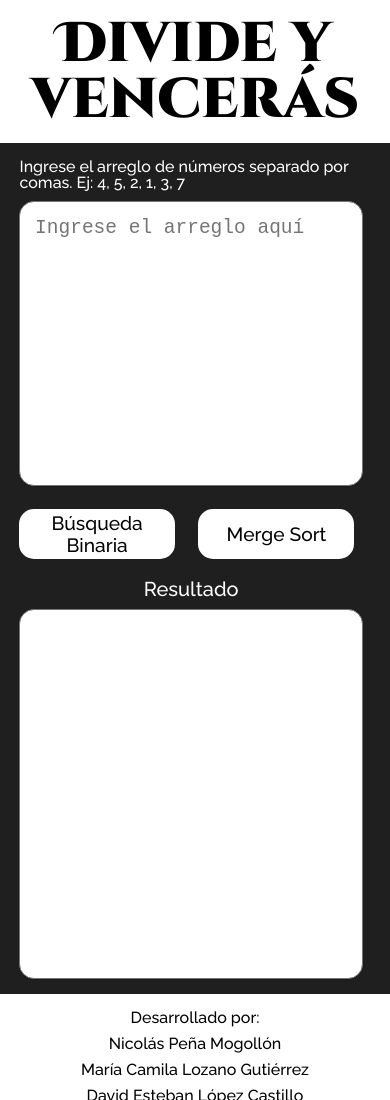
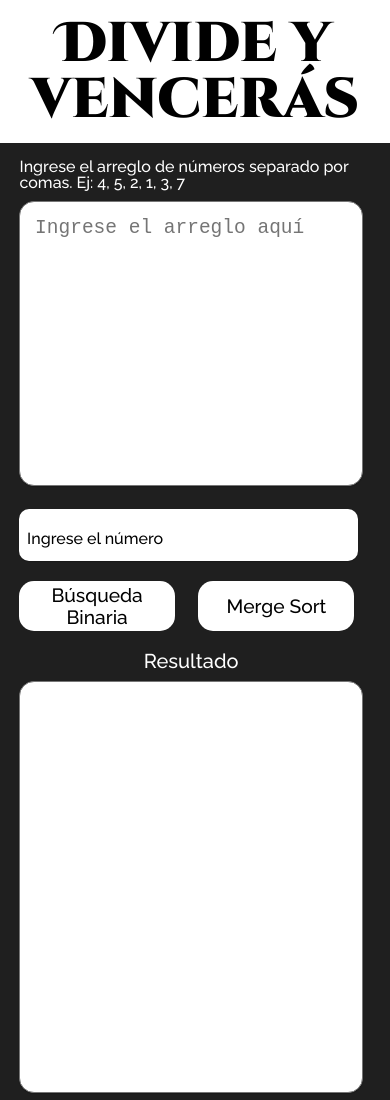
Before and after one commit to Nicolas-Pena-Mogollon/complejidadDivideVenceras, a plain HTML site: page index.html in a window 390 px wide. Shown: the top 1100 px of the page. Drawn offline with Linux system fonts and the light colour scheme.

Commit message:
New number input
Se añade un input para realizar la búsqueda binaria

```diff
--- a/index.html
+++ b/index.html
@@ -13,6 +13,8 @@
     <link rel="stylesheet" href="../static/css/footer.css">
     <link rel="stylesheet" href="../static/css/input-section/button.css">
     <link rel="stylesheet" href="../static/css/input-section/textarea.css">
+    <link rel="stylesheet" href="../static/css/input-section/input.css">
+    <link rel="stylesheet" href="../static/css/input-section/label.css">
     <link rel="stylesheet" href="../static/css/input-section/container.css">
     <link rel="stylesheet" href="../static/css/input-section/error.css">
     <!-- Fonts -->
@@ -44,6 +46,14 @@
                             required></textarea>
                         <span class="input__message__error">Este campo no es valido</span>
                     </div>
+                    <div class="displayform__input__container">
+                        <div class="input__container">
+                            <input class="display__input" id="number_value" type="text" name="number_value"
+                                placeholder="Ingrese el texto" required>
+                            <label class="display__input__label" for="number_value">Ingrese el número</label>
+                            <span class="input__message__error">Este campo no es valido</span>
+                        </div>
+                    </div>
                     <div class="buttons__container">
                         <button class="buttons" id="binary__search">Búsqueda Binaria</button>
                         <button class="buttons" id="merge__sort">Merge Sort</button>
--- a/js/controllers/index.js
+++ b/js/controllers/index.js
@@ -1,10 +1,11 @@
-import { validateTextArea, validateNumberRepeated, irOrdered } from "../validators/validators.js";
+import { validateTextArea, isNumber, validateNumberRepeated, irOrdered } from "../validators/validators.js";
 import { stringToNumberArray } from "../algorithms/tools.js";
 
 const textarea = document.querySelector("#input__txtArea");
 const binarySearch = document.querySelector("#binary__search");
 const mergeSort = document.querySelector("#merge__sort");
 const displayTextarea = document.querySelector("#display__txtArea");
+const numberInput = document.querySelector("#number_value");
 
 textarea.addEventListener("blur", function (e) {
     e.preventDefault();
@@ -14,7 +15,7 @@ textarea.addEventListener("blur", function (e) {
 binarySearch.addEventListener("click", function (e) {
     e.preventDefault();
     const textAreaContent = textarea.value.replace(/\s+/g, '');
-    if (validateTextArea(textarea)) {
+    if (validateTextArea(textarea) && isNumber(numberInput)) {
         const array = stringToNumberArray(textAreaContent);
         console.log(array);
         /*  validar si hay numeros repetidos, si está ordenado y realizar la búsqueda, los
--- a/js/validators/validators.js
+++ b/js/validators/validators.js
@@ -62,3 +62,16 @@ export function irOrdered(array) {
     }
     return isOrderedAscending || isOrderedDescending;
 }
+
+export function isNumber(input) {
+    const numberRegex = /^-?\d+(\.\d+)?$/;
+    if (numberRegex.test(input.value)) {
+        input.parentElement.classList.remove("input__container__invalid");
+        input.parentElement.querySelector(".input__message__error").innerHTML = "";
+        return true;
+    } else {
+        input.parentElement.classList.add("input__container__invalid");
+        input.parentElement.querySelector(".input__message__error").innerHTML = "El valor ingresado no es un número";
+        return false;
+    }
+}
--- a/static/css/input-section/container.css
+++ b/static/css/input-section/container.css
@@ -23,6 +23,16 @@
     gap: 1vw;
 }
 
+/* Contenedor para el input y el botón de búsqueda */
+.displayform__input__container {
+    width: 40vw;
+    position: relative;
+    display: flex;
+    align-items: start;
+    justify-content: space-between;
+    gap: 1vw;
+}
+
 /*Mobile*/
 @media (max-width: 700px) {
     .display__container {
@@ -30,11 +40,12 @@
     }
 
     .input__container {
-        width: 38vw;
+        width: 88vw;
     }
 
     .buttons__container {
         justify-content: space-between;
         width: 86vw;
     }
+
 }
--- /dev/null
+++ b/static/css/input-section/input.css
@@ -0,0 +1,36 @@
+/* Estilos para el input de texto */
+.display__input {
+    padding: 5px 10px 0 10px;
+    color: var(--cor-de-fundo2);
+    box-sizing: border-box;
+    border-radius: 10px;
+    border: none;
+    height: 3.25rem;
+    width: 39vw;
+    box-shadow: 0 1px 1px rgba(0, 0, 0, 0.2);
+}
+
+/* Estilos para el marcador de posición del input de texto */
+.display__input::placeholder {
+    color: var(--cor-de-fundo2);
+    visibility: hidden;
+}
+
+/* Estilos cuando el input de texto está enfocado (elimina el contorno por defecto) */
+.display__input:focus {
+    outline: none;
+}
+
+/* Estilos cuando el contenedor de entrada es inválido */
+.input__container__invalid .display__input {
+    color: var(--warning-color);
+    border: 1px solid var(--warning-color);
+    border-radius: 7px;
+}
+
+/* Estilos para un ancho máximo de 700px */
+@media (max-width: 700px) {
+    .display__input {
+        width: 87vw;
+    }
+}
--- /dev/null
+++ b/static/css/input-section/label.css
@@ -0,0 +1,23 @@
+/* Estilos generales de la etiqueta de entrada */
+.display__input__label {
+    position: absolute;
+    top: 1.375rem;
+    left: 0.5rem;
+    font-size: var(--font-size-input-label);
+    color: black;
+    transition: all 0.25s;
+}
+
+/* Estilos cuando la entrada no está en modo de marcador de posición y no está enfocada, o cuando está enfocada */
+.display__input:not(:placeholder-shown)+.display__input__label,
+.display__input:focus+.display__input__label {
+    font-size: 0.875rem;
+    top: 0.25rem;
+    color: var(--cor-de-btn);
+    transition: all 0.25s;
+}
+
+/* Estilos cuando el contenedor de entrada es inválido */
+.input__container__invalid .display__input__label {
+    color: var(--warning-color);
+}
--- a/static/css/input-section/textarea.css
+++ b/static/css/input-section/textarea.css
@@ -21,7 +21,7 @@
 }
 
 #display__txtArea {
-    height: 40vh;
+    height: 45vh;
 }
 
 /*Mobile*/
```
